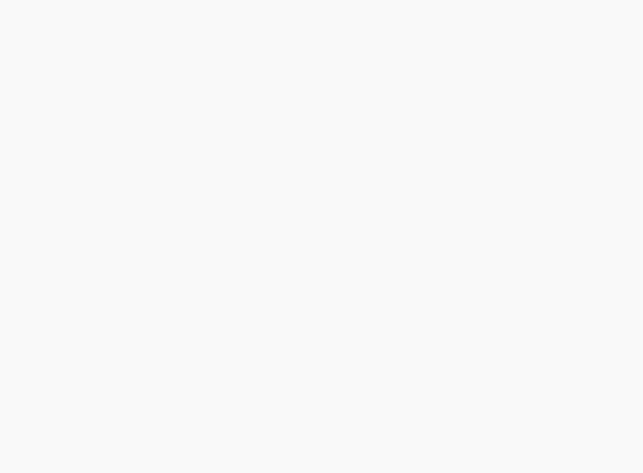
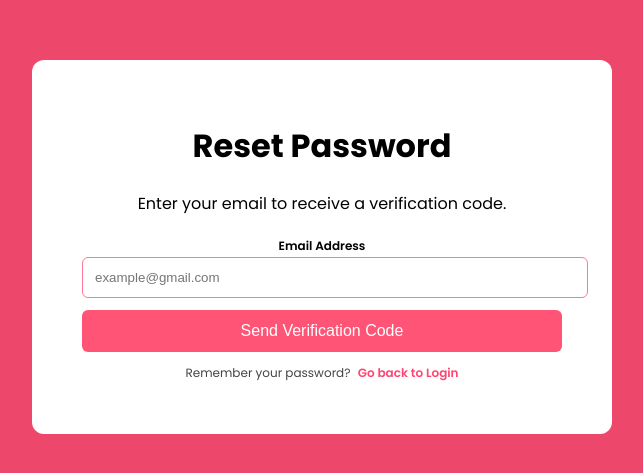
Before and after one commit to AhMeow0/Steav-Ticket, a Vue app in the folder Steav-Ticket/: page /forgot-password in a window 1280 px wide. Before the commit this address had no page. Shown: the part 153-626 px from the top of the page, without its empty margins (318-961 px from the left). Built offline with nearby package versions, Linux system fonts and the light colour scheme; the HTML template or start-up script is replaced by a standard one.

Commit message:
Add ForgotPassword page and update auth + router

```diff
--- /dev/null
+++ b/Steav-Ticket/src/auth/ForgotPassword.vue
@@ -0,0 +1,248 @@
+<template>
+  <div class="auth-page">
+    <div class="auth-container">
+      <!-- STEP 1: ENTER EMAIL -->
+      <div v-if="step === 1">
+        <h1>Reset Password</h1>
+        <p class="subtitle">Enter your email to receive a verification code.</p>
+
+        <form class="auth-form" @submit.prevent="sendCode">
+          <label>Email Address</label>
+          <input v-model="email" type="email" placeholder="example@gmail.com" />
+          <p v-if="errors.email" class="error">{{ errors.email }}</p>
+
+          <button class="auth-btn" type="submit">Send Verification Code</button>
+
+          <p class="switch">
+            Remember your password?
+            <router-link to="/login" class="login-link">Go back to Login</router-link>
+          </p>
+        </form>
+      </div>
+
+      <!-- STEP 2: ENTER 6-DIGIT CODE -->
+      <div v-if="step === 2">
+        <h1>Enter Verification Code</h1>
+        <p class="subtitle">We sent a 6-digit code to your email.</p>
+
+        <form class="auth-form" @submit.prevent="verifyCode">
+          <label>Verification Code</label>
+          <input v-model="inputCode" maxlength="6" placeholder="Enter 6-digit code" />
+          <p v-if="errors.code" class="error">{{ errors.code }}</p>
+
+          <button class="auth-btn" type="submit">Verify Code</button>
+
+          <p class="switch">
+            Didn’t get the code?
+            <span class="login-link" @click="resendCode">Resend</span>
+          </p>
+        </form>
+      </div>
+
+      <!-- STEP 3: RESET PASSWORD -->
+      <div v-if="step === 3">
+        <h1>Create New Password</h1>
+        <p class="subtitle">Enter your new password below.</p>
+
+        <form class="auth-form" @submit.prevent="resetPassword">
+          <label>New Password</label>
+          <div class="password-box">
+            <input
+              :type="showPassword ? 'text' : 'password'"
+              v-model="password"
+              placeholder="Enter new password"
+            />
+            <span class="toggle" @click="showPassword = !showPassword">
+              {{ showPassword ? '🙈' : '👁️' }}
+            </span>
+          </div>
+          <p v-if="errors.password" class="error">{{ errors.password }}</p>
+
+          <label>Confirm Password</label>
+          <div class="password-box">
+            <input
+              :type="showConfirm ? 'text' : 'password'"
+              v-model="confirmPassword"
+              placeholder="Confirm password"
+            />
+            <span class="toggle" @click="showConfirm = !showConfirm">
+              {{ showConfirm ? '🙈' : '👁️' }}
+            </span>
+          </div>
+          <p v-if="errors.confirmPassword" class="error">{{ errors.confirmPassword }}</p>
+
+          <button class="auth-btn" type="submit">Reset Password</button>
+        </form>
+      </div>
+    </div>
+  </div>
+</template>
+
+<script setup lang="ts">
+import { ref } from 'vue'
+import { useRouter } from 'vue-router'
+// import axios from "axios"
+
+const router = useRouter()
+
+const step = ref(1)
+
+const email = ref('')
+const inputCode = ref('')
+const generatedCode = ref('')
+
+const password = ref('')
+const confirmPassword = ref('')
+
+const showPassword = ref(false)
+const showConfirm = ref(false)
+
+const errors = ref({
+  email: '',
+  code: '',
+  password: '',
+  confirmPassword: '',
+})
+
+// STEP 1 ➤ SEND VERIFICATION CODE
+function sendCode() {
+  errors.value.email = ''
+
+  if (!email.value) {
+    errors.value.email = 'Email is required'
+    return
+  }
+
+  generatedCode.value = Math.floor(100000 + Math.random() * 900000).toString()
+
+  console.log('Your verification code =', generatedCode.value)
+
+  alert('Verification code sent to your email.')
+  step.value = 2
+}
+
+// STEP 2 ➤ RESEND CODE
+function resendCode() {
+  generatedCode.value = Math.floor(100000 + Math.random() * 900000).toString()
+
+  console.log('New verification code =', generatedCode.value)
+
+  alert('A new verification code was sent to your email.')
+}
+
+// STEP 2 ➤ VERIFY CODE
+function verifyCode() {
+  errors.value.code = ''
+
+  if (!inputCode.value) {
+    errors.value.code = 'Please enter the code'
+    return
+  }
+
+  if (inputCode.value !== generatedCode.value) {
+    errors.value.code = 'Incorrect verification code'
+    return
+  }
+
+  step.value = 3
+}
+
+// STEP 3 ➤ RESET PASSWORD
+function resetPassword() {
+  errors.value.password = ''
+  errors.value.confirmPassword = ''
+
+  if (!password.value || password.value.length < 8) {
+    errors.value.password = 'Password must be at least 8 characters'
+  }
+
+  if (confirmPassword.value !== password.value) {
+    errors.value.confirmPassword = 'Passwords do not match'
+  }
+
+  if (errors.value.password || errors.value.confirmPassword) return
+
+  alert('Password reset successfully!')
+  router.push('/login')
+}
+</script>
+
+<style scoped>
+.auth-page {
+  min-height: 100vh;
+  background: #ed486c;
+  display: flex;
+  justify-content: center;
+  align-items: center;
+}
+
+.auth-container {
+  width: 480px;
+  background: white;
+  padding: 40px 50px;
+  border-radius: 12px;
+  text-align: center;
+}
+
+label {
+  font-size: 12px;
+  font-weight: 600;
+}
+
+input {
+  width: 100%;
+  padding: 12px;
+  border: 1px solid #ff7895;
+  border-radius: 6px;
+  margin-bottom: 12px;
+}
+
+.password-box {
+  position: relative;
+}
+
+.toggle {
+  position: absolute;
+  right: 12px;
+  top: 12px;
+  cursor: pointer;
+  font-size: 12px;
+}
+
+.error {
+  color: red;
+  font-size: 10px;
+  margin-top: -8px;
+  margin-bottom: 10px;
+}
+
+.auth-btn {
+  width: 100%;
+  padding: 12px;
+  background: #ff5476;
+  color: white;
+  border: none;
+  border-radius: 6px;
+  font-size: 16px;
+  cursor: pointer;
+}
+
+.switch {
+  text-align: center;
+  margin-top: 12px;
+  font-size: 12px;
+  color: #444;
+}
+
+.login-link {
+  color: #ff4672;
+  margin-left: 4px;
+  text-decoration: none;
+  font-weight: 600;
+  cursor: pointer;
+}
+
+.login-link:hover {
+  text-decoration: underline;
+}
+</style>
--- a/Steav-Ticket/src/auth/Login.vue
+++ b/Steav-Ticket/src/auth/Login.vue
@@ -6,27 +6,36 @@
       <h1>Log In to Steav-Ticket</h1>
       <p class="subtitle">Quick & Simple way to Automate your payment</p>
 
-      <form class="auth-form" method="get">
+      <form class="auth-form">
         <!-- Email -->
         <label>Email Address</label>
-        <input type="email" placeholder="Enter your email" />
+        <input v-model="email" type="email" placeholder="Enter your email" />
+        <p v-if="errors.email" class="error">{{ errors.email }}</p>
 
         <!-- Password -->
         <label>Password</label>
-        <div class="password-box">
-          <input type="password" placeholder="Enter your password" />
-        </div>
+        <input v-model="password" type="password" placeholder="Enter your password" />
+        <p v-if="errors.password" class="error">{{ errors.password }}</p>
 
         <!-- Options -->
         <div class="options">
-          <input type="checkbox"/>
-          <label>Remember Me</label>
+          <div>
+            <input type="checkbox" />
+            <label>Remember Me</label>
+          </div>
 
-          <a href="#" class="forgot">Forgot Password?</a>
+          <!-- NEW: Go to Forgot Password page -->
+          <router-link to="/forgot-password" class="forgot">Forgot Password?</router-link>
         </div>
 
         <!-- Login button -->
-        <button class="auth-btn">Log In</button>
+        <button class="auth-btn" @click.prevent="login">Log In</button>
+
+        <!-- Switch to Signup -->
+        <p class="switch">
+          Don't have an account?
+          <router-link to="/signup" class="link">Sign Up</router-link>
+        </p>
 
         <p class="or">OR USE</p>
 
@@ -40,12 +49,43 @@
   </div>
 </template>
 
-<script setup lang="ts"></script>
+<script setup lang="ts">
+import { ref } from 'vue'
+import { useRouter } from 'vue-router'
+
+const router = useRouter()
+
+// form fields
+const email = ref('')
+const password = ref('')
+
+// error messages
+const errors = ref({
+  email: '',
+  password: '',
+})
+
+function login() {
+  // clear errors
+  errors.value.email = ''
+  errors.value.password = ''
+
+  // validate
+  if (!email.value) errors.value.email = 'Email is required'
+  if (!password.value) errors.value.password = 'Password is required'
+
+  // stop here if errors
+  if (errors.value.email || errors.value.password) return
+
+  // Phase 1: fake login → navigate to user home
+  router.push('/user/home')
+}
+</script>
 
 <style scoped>
 .auth-page {
   min-height: 100vh;
-  background: #ec2d57;
+  background: #ed486c;
   display: flex;
   justify-content: center;
   align-items: center;
@@ -88,16 +128,26 @@ input {
   margin-bottom: 15px;
 }
 
+.error {
+  color: red;
+  font-size: 10px;
+  margin-top: -10px;
+  margin-bottom: 10px;
+}
+
 .options {
   display: flex;
   justify-content: space-between;
   font-size: 12px;
   margin-top: -5px;
   margin-bottom: 15px;
+  align-items: center;
 }
 
 .forgot {
   color: #ff4672;
+  font-weight: 600;
+  cursor: pointer;
   text-decoration: none;
 }
 
@@ -112,8 +162,17 @@ input {
   cursor: pointer;
 }
 
-.auth-btn:hover {
-  background: #ff335c;
+.switch {
+  text-align: center;
+  margin-top: 10px;
+  margin-bottom: 10px;
+  font-size: 12px;
+}
+
+.link {
+  color: #ff4672;
+  text-decoration: none;
+  font-weight: 600;
 }
 
 .or {
--- a/Steav-Ticket/src/router/index.ts
+++ b/Steav-Ticket/src/router/index.ts
@@ -64,9 +64,12 @@ const routes: Array<RouteRecordRaw> = [
     component: AboutUs,
   },
 
-  // ============================================
-  //  AUTH ROUTES
-  // ============================================
+  // AUTH ROUTES
+  {
+    path: '/forgot-password',
+    name: 'ForgotPassword',
+    component: () => import('@/auth/ForgotPassword.vue'),
+  },
   {
     path: '/login',
     name: 'LoginPage',
```
Also changed, not shown: Steav-Ticket/src/auth/SignUp.vue (+51 -13 lines).
